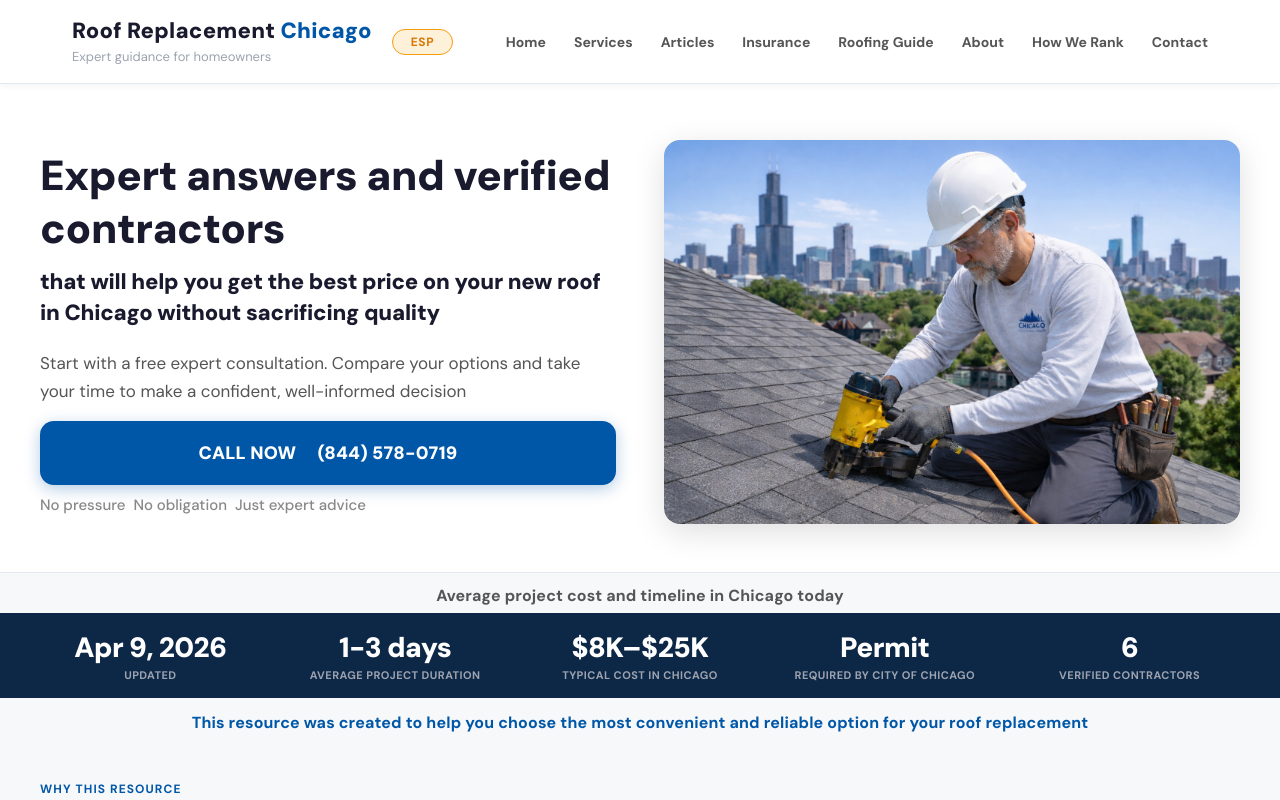
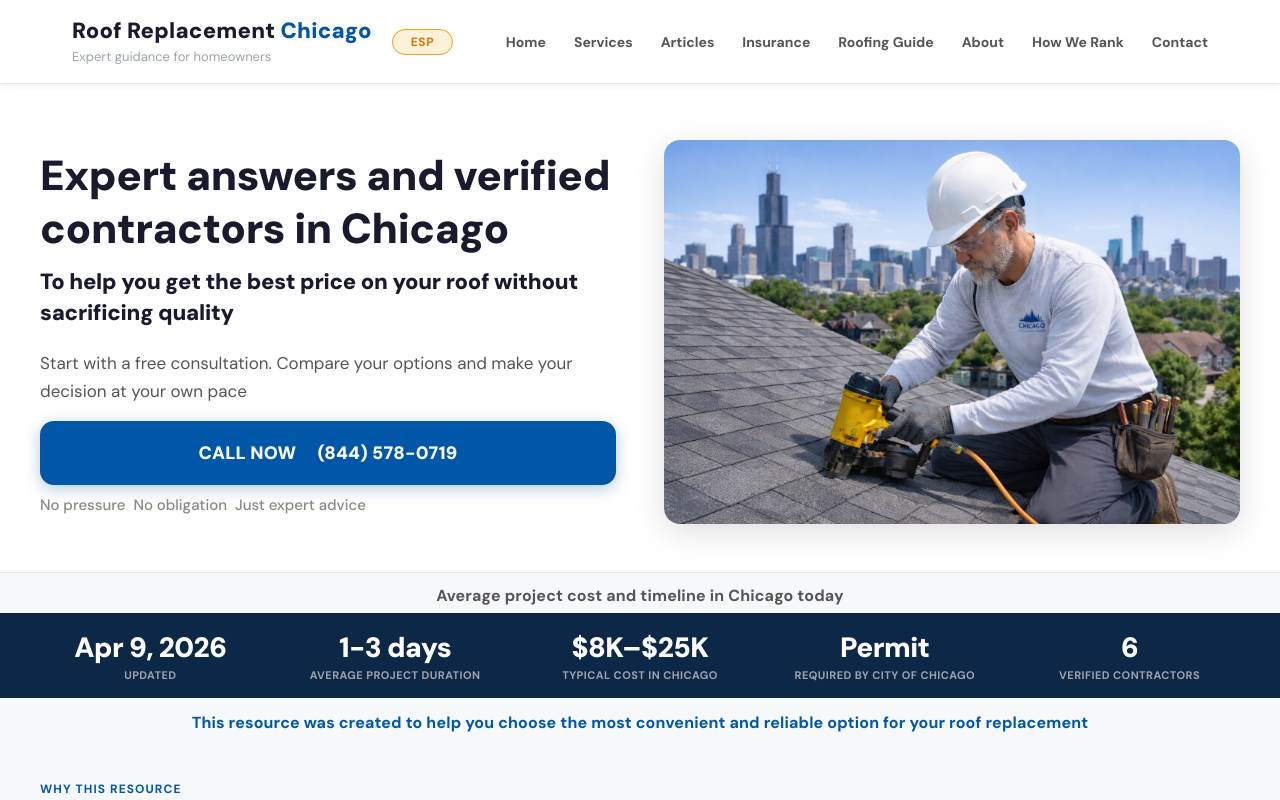
Before and after one commit to dm100usa-oss/roofreplacementchicago, a Next.js app: page / in a window 1280 px wide. Shown: the top 800 px of the page. Built offline with nearby package versions, Linux system fonts and the light colour scheme.

Commit message:
Update page.tsx

```diff
--- a/src/app/page.tsx
+++ b/src/app/page.tsx
@@ -96,11 +96,11 @@ export default function HomePage() {
           <div className={styles.heroContent}>
             <div className={styles.heroTextCol}>
               <div className={styles.heroLeft}>
-                <h1>Expert answers and verified contractors</h1>
-                <p className={styles.heroSubtitle}>that will help you get the best price on your new roof in Chicago without sacrificing quality</p>
+                <h1>Expert answers and verified contractors in Chicago</h1>
+                <p className={styles.heroSubtitle}>To help you get the best price on your roof without sacrificing quality</p>
               </div>
               <div className={styles.heroRight}>
-                <p className={styles.heroBody}>Start with a free expert consultation. Compare your options and take your time to make a confident, well-informed decision</p>
+                <p className={styles.heroBody}>Start with a free consultation. Compare your options and make your decision at your own pace</p>
                 <a href={`tel:${MAIN_PHONE}`} className={styles.btnCall}>
                   CALL NOW{'     '}{MAIN_PHONE_DISPLAY}
                 </a>
```
